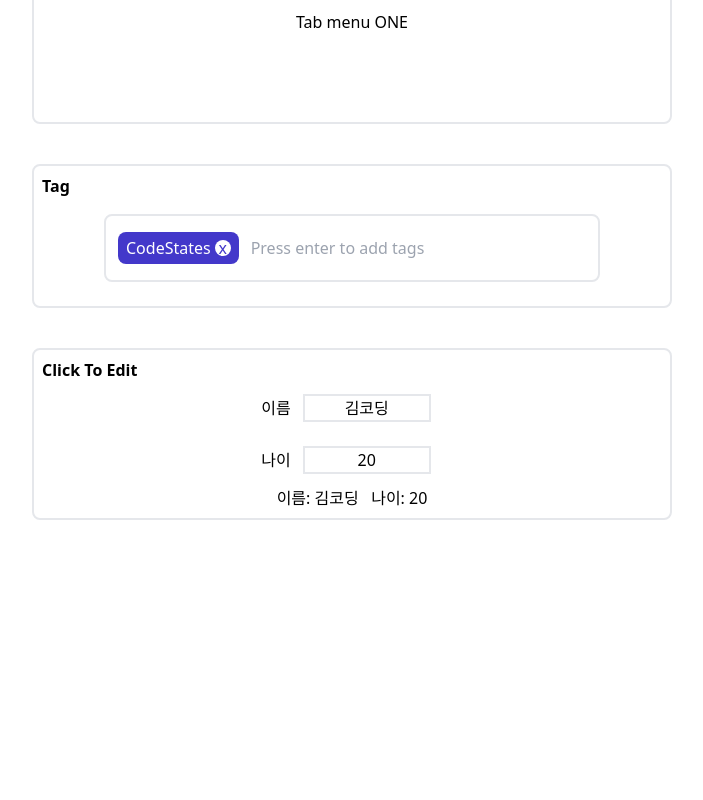
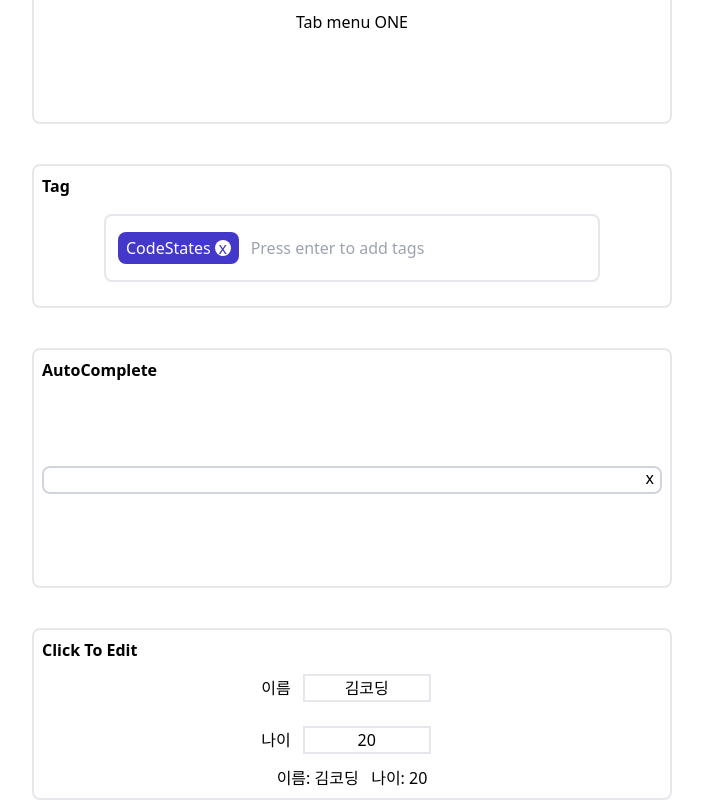
Before and after one commit to zeromountain/wanted_pre_onboarding, a React (Create React App) app in the folder custom-component/: page / in a window 1280 px wide. Shown: the part 576-1376 px from the top of the page, without its empty margins (288-991 px from the left). Before the commit the page ends 1096 px from the top, so only its background shows below. Built offline with nearby package versions, Linux system fonts and the light colour scheme; the HTML template or start-up script is replaced by a standard one.

Commit message:
:sparkles: Feature: AutoComplete

```diff
--- a/custom-component/src/components/AutoComplete.js
+++ b/custom-component/src/components/AutoComplete.js
@@ -1,7 +1,71 @@
-import React from 'react';
+import React, { useEffect, useState } from 'react';
+import fetchAutoCompleteData from '../data/fetchAutoCompleteData';
 
 const AutoComplete = () => {
-  return <div></div>;
+  const [words, setWords] = useState([]);
+  const [text, setText] = useState('');
+  const [suggestions, setSuggestions] = useState([]);
+
+  const handleChange = (val) => {
+    let matches = [];
+    if (val.length > 0) {
+      matches = words.filter((word) => {
+        const regex = new RegExp(`${val}`, 'gi');
+        return word.match(regex);
+      });
+    }
+    setSuggestions(matches);
+    setText(val);
+  };
+
+  const addText = (suggestion) => {
+    setText(suggestion);
+    setSuggestions([]);
+  };
+
+  const removeText = (e) => {
+    if (e.target.tagName !== 'BUTTON') return;
+    setText('');
+    setSuggestions([]);
+  };
+
+  useEffect(() => {
+    const loadWords = async () => {
+      try {
+        const res = await fetchAutoCompleteData();
+        setWords([...words, ...res]);
+      } catch (err) {
+        console.error(err);
+      }
+    };
+    loadWords();
+  }, []);
+  return (
+    <div className='flex flex-col border-2 w-1/2 h-60 mx-auto rounded-lg p-2 mb-10 '>
+      <h2 className='font-bold'>AutoComplete</h2>
+      <div className='relative my-auto' onClick={(e) => removeText(e)}>
+        <input
+          type='text'
+          className='w-full outline-none rounded-lg border-2 border-gray-300'
+          onChange={(e) => handleChange(e.target.value)}
+          value={text}
+        />
+        <button className='absolute right-2'>x</button>
+        {suggestions.length !== 0 && (
+          <div className='rounded-lg border-2'>
+            {suggestions.map((suggestion, idx) => (
+              <div
+                key={idx}
+                className='cursor-pointer hover:bg-indigo-400 rounded-lg'
+                onClick={() => addText(suggestion)}>
+                {suggestion}
+              </div>
+            ))}
+          </div>
+        )}
+      </div>
+    </div>
+  );
 };
 
 export default AutoComplete;
--- /dev/null
+++ b/custom-component/src/data/fetchAutoCompleteData.js
@@ -0,0 +1,10 @@
+const fetchAutoCompleteData = () => {
+  return new Promise((resolve) => {
+    setTimeout(
+      () => resolve(['antique', 'vintage', '중고A급', 'rustic', 'refurbished']),
+      1000
+    );
+  });
+};
+
+export default fetchAutoCompleteData;
```
